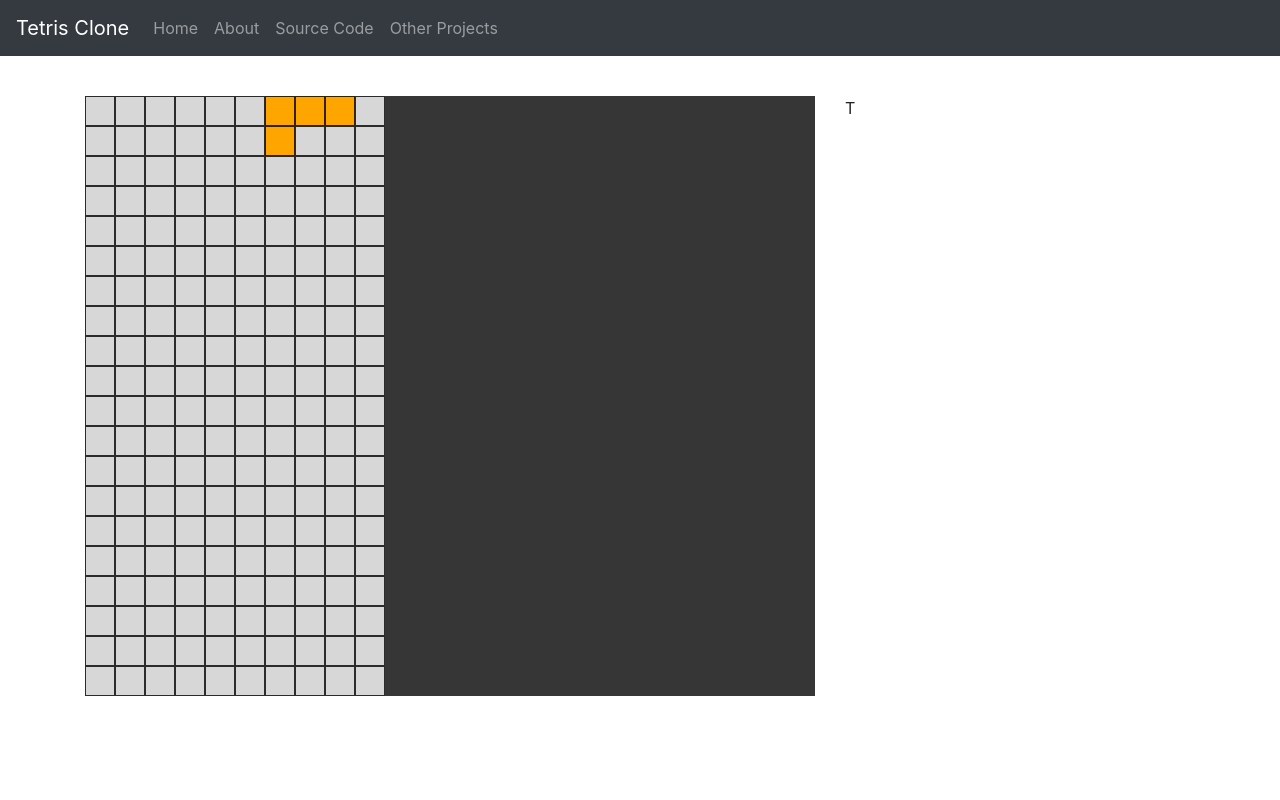
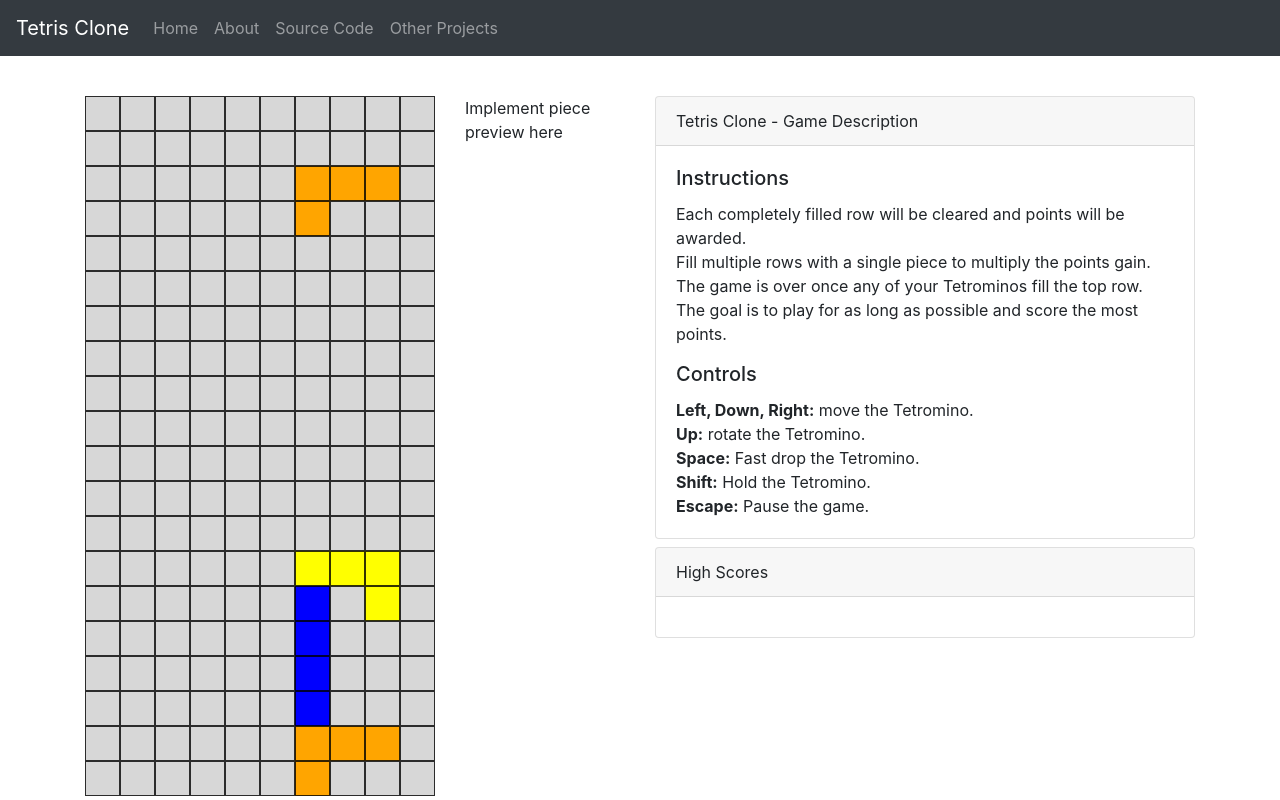
Before and after one commit to V-Wong/WebTetris, a React (Create React App) app in the folder frontend/: page / in a window 1280 px wide. Built offline with nearby package versions, Linux system fonts and the light colour scheme.

Commit message:
Add game description information

```diff
--- a/frontend/src/App.tsx
+++ b/frontend/src/App.tsx
@@ -3,14 +3,14 @@ import {Switch, BrowserRouter as Router, Route} from 'react-router-dom';
 import 'bootstrap/dist/css/bootstrap.min.css';
 
 import NavigationBar from "./components/NavigationBar";
-import Game from "./components/Game";
+import Home from "./components/Home";
 
 function App() {
   return (
     <>
       <NavigationBar/>
       <Router>
-        <Route path="/" component={Game}/>
+        <Route path="/" component={Home}/>
       </Router>
     </>
   );
--- a/frontend/src/components/Game.tsx
+++ b/frontend/src/components/Game.tsx
@@ -1,5 +1,4 @@
 import React from 'react';
-import {Container, Row, Col} from "react-bootstrap";
 
 import {Square, Line, T, L, J} from "./game-logic/Tetrominos";
 
@@ -129,7 +128,7 @@ export default class Game extends React.Component<any, any> {
         for (let block of this.state.activeTetromino.blocks) {
           grid[block[1]][block[0]].style.backgroundColor = DEFAULT_GRID_COLOUR;
         }
-        //this.state.activeTetromino.updatePosition(0, 1);
+        this.state.activeTetromino.updatePosition(0, 1);
       } else {
         for (let block of this.state.activeTetromino.blocks) {
           grid[block[1]][block[0]].storeBlock = true;
@@ -145,18 +144,6 @@ export default class Game extends React.Component<any, any> {
   }
 
   render() {
-    return (
-      <Container style={{marginTop: "5vh"}}>
-        <Row>
-          <Col sm={8}>
-            <div id="main-game">
-            </div>
-          </Col>
-          <Col sm={4}>
-            <div>T</div>
-          </Col>
-        </Row>
-      </Container>
-    );
+    return (<div id="main-game"></div>);
   }
 }
--- /dev/null
+++ b/frontend/src/components/Home.tsx
@@ -0,0 +1,48 @@
+import React from "react";
+import {Container, Row, Col, Card} from "react-bootstrap";
+
+import Game from "./Game";
+
+export default class Home extends React.Component {
+  render() {
+    return (
+      <Container style={{marginTop: "5vh"}}>
+        <Row>
+          <Col sm={4}>
+            <Game/>
+          </Col>
+          <Col sm={2}>
+            <div>Implement piece preview here</div>
+          </Col>
+          <Col sm={6}>
+          <Card>
+              <Card.Header>Tetris Clone - Game Description</Card.Header>
+              <Card.Body>
+                <Card.Title>Instructions</Card.Title>
+                <Card.Text>
+                  Each completely filled row will be cleared and points will be awarded. <br/>
+                  Fill multiple rows with a single piece to multiply the points gain. <br/>
+                  The game is over once any of your Tetrominos fill the top row. <br/>
+                  The goal is to play for as long as possible and score the most points. <br/>
+                </Card.Text>
+                <Card.Title>Controls</Card.Title>
+                <Card.Text>
+                  <b>Left, Down, Right:</b> move the Tetromino. <br/>
+                  <b>Up:</b> rotate the Tetromino. <br/>
+                  <b>Space:</b> Fast drop the Tetromino. <br/>
+                  <b>Shift:</b> Hold the Tetromino. <br/>
+                  <b>Escape:</b> Pause the game.
+                </Card.Text>
+              </Card.Body>
+            </Card>
+            <Card style={{marginTop: "1vh"}}>
+              <Card.Header>High Scores</Card.Header>
+              <Card.Body>
+              </Card.Body>
+            </Card>
+          </Col>
+        </Row>
+      </Container>
+    )
+  }
+}
--- a/frontend/src/components/game.css
+++ b/frontend/src/components/game.css
@@ -1,7 +1,7 @@
 #main-game {
   display: grid;
-  grid-template-columns: repeat(10, 30px);
-  grid-template-rows: repeat(20, 30px);
+  grid-template-columns: repeat(10, 35px);
+  grid-template-rows: repeat(20, 35px);
   background-color: #363636;
 }
 .cell {
--- a/frontend/src/components/game.scss
+++ b/frontend/src/components/game.scss
@@ -1,7 +1,7 @@
 #main-game {
     display: grid;
-    grid-template-columns: repeat(10, 30px);
-    grid-template-rows: repeat(20, 30px);
+    grid-template-columns: repeat(10, 35px);
+    grid-template-rows: repeat(20, 35px);
     background-color: #363636;
 }
 
```
